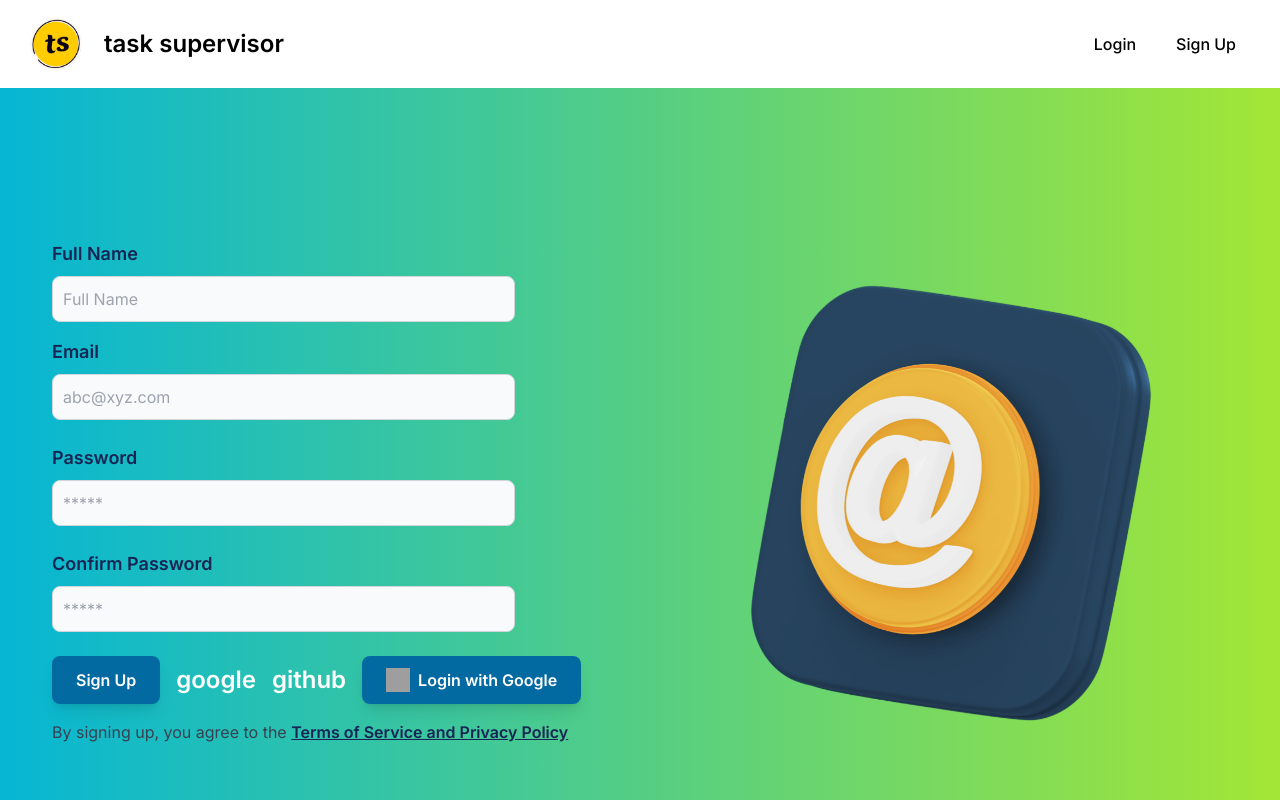
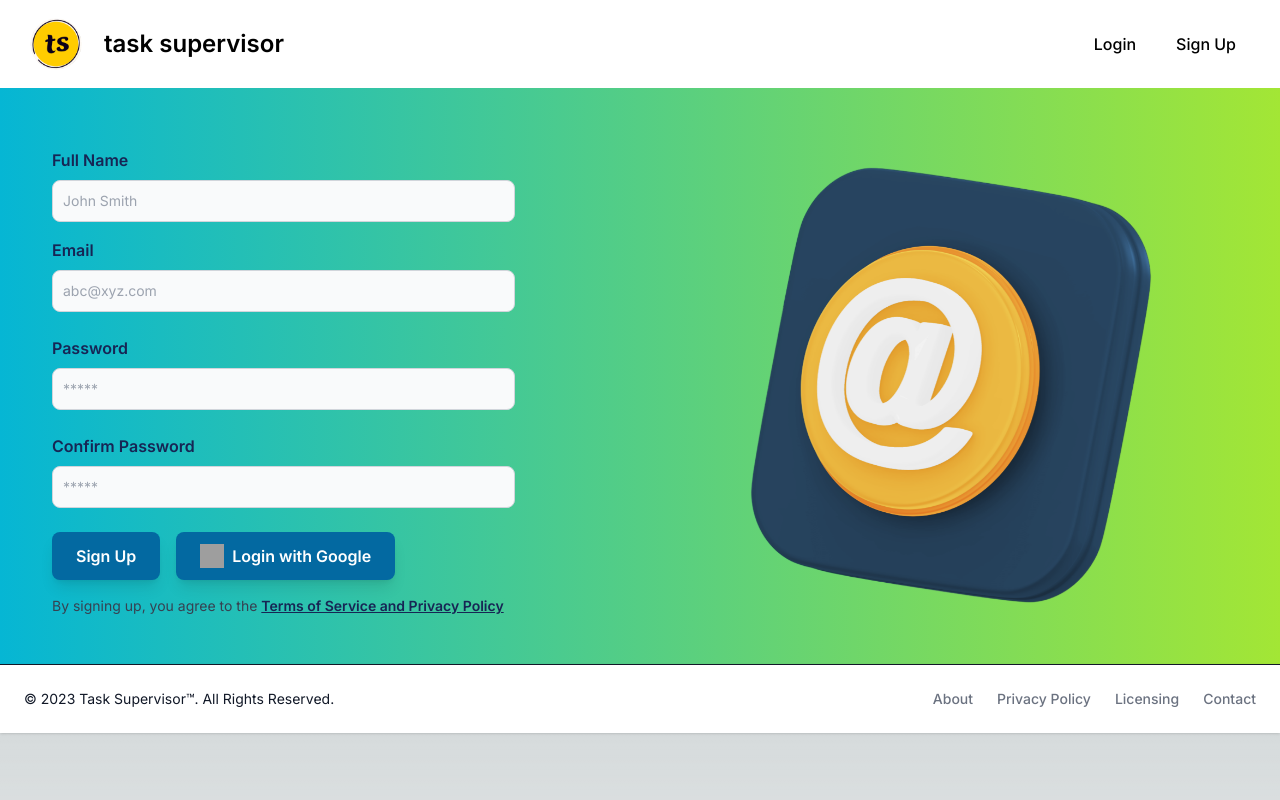
Before and after one commit to rizwan-amir123/task-supervisor, a Next.js app: page /signup in a window 1280 px wide. Shown: the top 800 px of the page. Built offline with nearby package versions, Linux system fonts and the light colour scheme; grey boxes are pictures that could not be loaded.

Commit message:
resolved looks issues

```diff
--- a/src/app/components/Add.js
+++ b/src/app/components/Add.js
@@ -106,11 +106,11 @@ const Add = () => {
                     <p>{task.assignee}</p>
                     <p>{task.tag}</p>
                     <p>{task.status}</p>
-                    <div className="flex justify-between">
+                    <div className="flex gap-x-2">
                       <button onClick={() => editTask(i)} className="bg-accent border-1 border-cyan text-white
-            font-semibold shadow-lg w-20 h-10 rounded-lg px-3 py-1.5 bg-sky-700 hover:bg-sky-400">Edit</button>
+            font-semibold shadow-lg rounded-lg py-1 px-3 text-sm bg-sky-700 hover:bg-sky-400">Edit</button>
                       <button onClick={() => deleteDBTask(i)} className="bg-accent border-1 border-cyan text-white
-            font-semibold shadow-lg w-1/2 h-10 rounded-lg px-1 py-1.5 bg-sky-700 hover:bg-sky-400">Remove</button>
+            font-semibold shadow-lg rounded-lg py-1 px-3 text-sm bg-sky-700 hover:bg-sky-400">Remove</button>
                     </div>
                   </div>
             );
--- a/src/app/components/Hero.js
+++ b/src/app/components/Hero.js
@@ -6,12 +6,12 @@ const Hero = ({src}) => {
           <h1 className="text-4xl py-5 my-13 lg:text-6xl">
             Welcome, <br />Manage tasks
              <br />
-            efficiently using <br />Task
-            <span className="text-gray-900"> Supervisor</span>
+            efficiently using <br />
+            <span className="text-gray-900 [text-shadow:_1px_1px_3px_rgb(0_0_0_/_70%)]">  Task Supervisor</span>
           </h1>
 
           <p className="pt-2 pb-7 text-lg">
-            Task Supervisor allows you to create, read, update, and delete tasks assigned to particular users.
+            Task supervisor allows you to create, read, update, and delete tasks assigned to particular users.
           </p>
 
           <a
--- a/src/app/components/Login.js
+++ b/src/app/components/Login.js
@@ -41,25 +41,31 @@ export default function Login({src}) {
     }
 
     return (
-    <section className="min-h-screen bg-gradient-to-r from-cyan-500 to-lime-400 px-5 text-white py-32" id="login">
+    <section className="min-h-screen bg-gradient-to-r from-cyan-500 to-lime-400 px-5 text-white pt-32" id="login">
     <div className="grid md:grid-cols-2 items-center justify-center md:justify-between">
     <form className="px-8 pt-6 pb-8 mb-4">
         <div className="mb-4">
-        <label className="block text-lg font-semibold text-blue-950
+        <label className="block text-md font-semibold text-blue-950
             mb-2" htmlFor="emailLogin">
             Email
         </label>
-        <input className="bg-gray-50 border border-gray-300 text-gray-900 text-md rounded-lg focus:ring-blue-500 focus:border-blue-500 block w-1/2 p-2.5 dark:bg-gray-700 dark:border-gray-600 dark:placeholder-gray-400 dark:text-white dark:focus:ring-blue-500 dark:focus:border-blue-500"
+        <input className="bg-gray-50 border border-gray-300 text-gray-900 text-sm rounded-lg
+        focus:ring-blue-500 focus:border-blue-500 block w-2/3 p-2.5 dark:bg-gray-700
+        dark:border-gray-600 dark:placeholder-gray-400 dark:text-white dark:focus:ring-blue-500
+        dark:focus:border-blue-500"
         id="emailLogin" type="text" placeholder="abc@xyz.com" value={emailLogin}
         onChange={(e) => handleEmailLoginInput(e)}>
         </input>
         </div>
         <div className="mb-6">
-        <label className="block text-lg font-semibold text-blue-950
+        <label className="block text-md font-semibold text-blue-950
              mb-2" htmlFor="passwordLogin">
             Password
         </label>
-        <input className="bg-gray-50 border border-gray-300 text-gray-900 text-md rounded-lg focus:ring-blue-500 focus:border-blue-500 block w-1/2 p-2.5 dark:bg-gray-700 dark:border-gray-600 dark:placeholder-gray-400 dark:text-white dark:focus:ring-blue-500 dark:focus:border-blue-500"
+        <input className="bg-gray-50 border border-gray-300 text-gray-900 text-sm rounded-lg
+        focus:ring-blue-500 focus:border-blue-500 block w-2/3 p-2.5 dark:bg-gray-700
+        dark:border-gray-600 dark:placeholder-gray-400 dark:text-white dark:focus:ring-blue-500
+        dark:focus:border-blue-500"
         id="passwordLogin" type="password" placeholder="*****" value={passwordLogin}
         onChange={(e) => handlePasswordLoginInput(e)}>
         </input>
@@ -69,12 +75,12 @@ export default function Login({src}) {
             font-semibold shadow-lg rounded-lg px-6 py-3 bg-sky-700 hover:bg-sky-400" type="button">
             Sign In
         </button>
-        <a className="ml-10 pl-3 inline-block align-baseline font-bold text-md text-blue-950 hover:text-blue-800" href="#">
+        <a className="inline-block align-baseline font-bold text-md text-blue-950 hover:text-blue-800" href="#">
             Forgot Password?
         </a>
         </div>
         <div className="flex">
-        <p className="text-center text-gray-700 my-4 text-md justify-center">
+        <p className="text-center text-gray-700 my-4 text-sm justify-center">
         Not a member yet? <a className="text-blue-950 underline font-semibold" href="/signup">Sign Up</a> here.
         </p>
         </div>
--- a/src/app/components/Signup.js
+++ b/src/app/components/Signup.js
@@ -55,45 +55,45 @@ export default function SignUp({src}) {
         postData();
     }
     return (
-    <section className="bg-gradient-to-r from-cyan-500 to-lime-400 px-5 text-white py-32" id="login">
+    <section className="bg-gradient-to-r from-cyan-500 to-lime-400 px-5 text-white pt-5" id="login">
     <div className="grid md:grid-cols-2 items-center justify-center md:justify-between">
-    <form className="px-8 pt-6 pb-8 mb-4">
+    <form className="px-8 pt-10 pb-8 mb-4">
         <div className="mb-4">
-        <label className="block text-lg font-semibold text-blue-950
+        <label className="block text-md font-semibold text-blue-950
             mb-2" htmlFor="fullname">
             Full Name
         </label>
-        <input className="bg-gray-50 border border-gray-300 text-gray-900 text-md rounded-lg focus:ring-blue-500 focus:border-blue-500 block w-5/6 p-2.5 dark:bg-gray-700 dark:border-gray-600 dark:placeholder-gray-400 dark:text-white dark:focus:ring-blue-500 dark:focus:border-blue-500"
-        id="fullname" type="text" placeholder="Full Name" value={name}
+        <input className="bg-gray-50 border border-gray-300 text-gray-900 text-sm rounded-lg focus:ring-blue-500 focus:border-blue-500 block w-5/6 p-2.5 dark:bg-gray-700 dark:border-gray-600 dark:placeholder-gray-400 dark:text-white dark:focus:ring-blue-500 dark:focus:border-blue-500"
+        id="fullname" type="text" placeholder="John Smith" value={name}
         onChange={(e) => handleNameInput(e)}>
         </input>
         </div>
         <div className="mb-6">
-        <label className="block text-lg font-semibold text-blue-950
+        <label className="block text-md font-semibold text-blue-950
              mb-2" htmlFor="email">
             Email
         </label>
-        <input className="bg-gray-50 border border-gray-300 text-gray-900 text-md rounded-lg focus:ring-blue-500 focus:border-blue-500 block w-5/6 p-2.5 dark:bg-gray-700 dark:border-gray-600 dark:placeholder-gray-400 dark:text-white dark:focus:ring-blue-500 dark:focus:border-blue-500"
+        <input className="bg-gray-50 border border-gray-300 text-gray-900 text-sm rounded-lg focus:ring-blue-500 focus:border-blue-500 block w-5/6 p-2.5 dark:bg-gray-700 dark:border-gray-600 dark:placeholder-gray-400 dark:text-white dark:focus:ring-blue-500 dark:focus:border-blue-500"
         id="email" type="text" placeholder="abc@xyz.com" value={email}
         onChange={(e) => handleEmailInput(e)}>
         </input>
         </div>
         <div className="mb-6">
-        <label className="block text-lg font-semibold text-blue-950
+        <label className="block text-md font-semibold text-blue-950
              mb-2" htmlFor="password">
             Password
         </label>
-        <input className="bg-gray-50 border border-gray-300 text-gray-900 text-md rounded-lg focus:ring-blue-500 focus:border-blue-500 block w-5/6 p-2.5 dark:bg-gray-700 dark:border-gray-600 dark:placeholder-gray-400 dark:text-white dark:focus:ring-blue-500 dark:focus:border-blue-500"
+        <input className="bg-gray-50 border border-gray-300 text-gray-900 text-sm rounded-lg focus:ring-blue-500 focus:border-blue-500 block w-5/6 p-2.5 dark:bg-gray-700 dark:border-gray-600 dark:placeholder-gray-400 dark:text-white dark:focus:ring-blue-500 dark:focus:border-blue-500"
         id="password" type="password" placeholder="*****"  value={password}
         onChange={(e) => handlePasswordInput(e)}>
         </input>
         </div>
         <div className="mb-6">
-        <label className="block text-lg font-semibold text-blue-950
+        <label className="block text-md font-semibold text-blue-950
              mb-2" htmlFor="confirm_password">
             Confirm Password
         </label>
-        <input className="bg-gray-50 border border-gray-300 text-gray-900 text-md rounded-lg focus:ring-blue-500 focus:border-blue-500 block w-5/6 p-2.5 dark:bg-gray-700 dark:border-gray-600 dark:placeholder-gray-400 dark:text-white dark:focus:ring-blue-500 dark:focus:border-blue-500"
+        <input className="bg-gray-50 border border-gray-300 text-gray-900 text-sm rounded-lg focus:ring-blue-500 focus:border-blue-500 block w-5/6 p-2.5 dark:bg-gray-700 dark:border-gray-600 dark:placeholder-gray-400 dark:text-white dark:focus:ring-blue-500 dark:focus:border-blue-500"
         id="confirm_password" type="password" placeholder="*****" value={confirmPassword}
         onChange={(e) => handleConfirmPasswordInput(e)}>
         </input>
@@ -104,19 +104,21 @@ export default function SignUp({src}) {
             font-semibold shadow-lg rounded-lg px-6 py-3 bg-sky-700 hover:bg-sky-400" type="button">
             Sign Up
         </button>
+        {/*
         <a href="http://localhost:8080/auth/github" className="flex items-center">
         <span className="self-center text-2xl font-semibold whitespace-nowrap dark:text-white">google</span>
         </a>
         <a href="https://github.com/login/oauth/authorize?client_id=88da0cb4bb8c367f0417" className="flex items-center">
         <span className="self-center text-2xl font-semibold whitespace-nowrap dark:text-white">github</span>
         </a>
+        */}
         <button onClick={() => handleGoogleLogin()} className="flex gap-2 border-1 bg-accent border-1 border-cyan text-white
             font-semibold shadow-lg rounded-lg px-6 py-3 bg-sky-700 hover:bg-sky-400 transition duration-150">
         <img className="w-6 h-6" src="https://www.svgrepo.com/show/475656/google-color.svg" loading="lazy" alt="google logo"/>
         <span>Login with Google</span>
         </button>
         </div>
-        <p className="text-gray-700 mt-4 mx-auto text-md">
+        <p className="text-gray-700 mt-4 mx-auto text-sm">
     By signing up, you agree to the <a className="text-blue-950 underline font-semibold" href="/#">Terms of Service and Privacy Policy </a>
     </p>
     </form>
```
